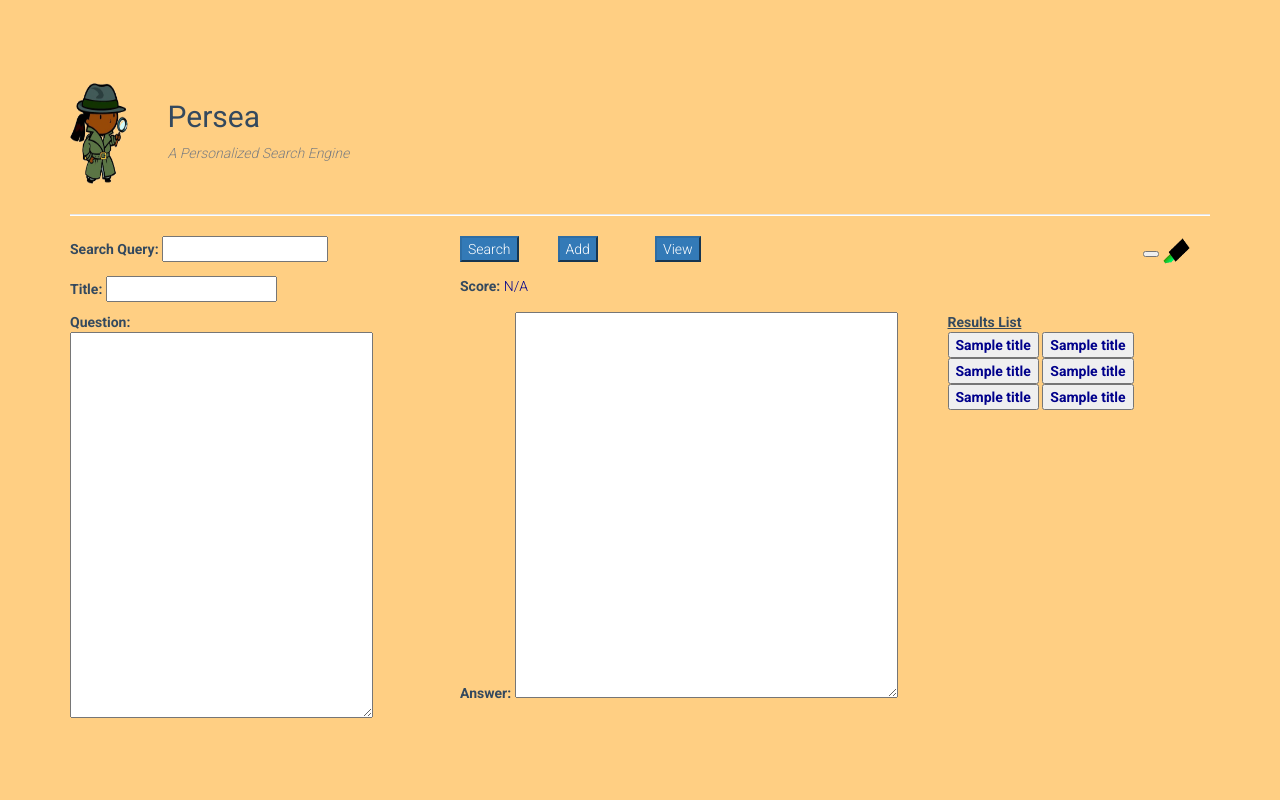
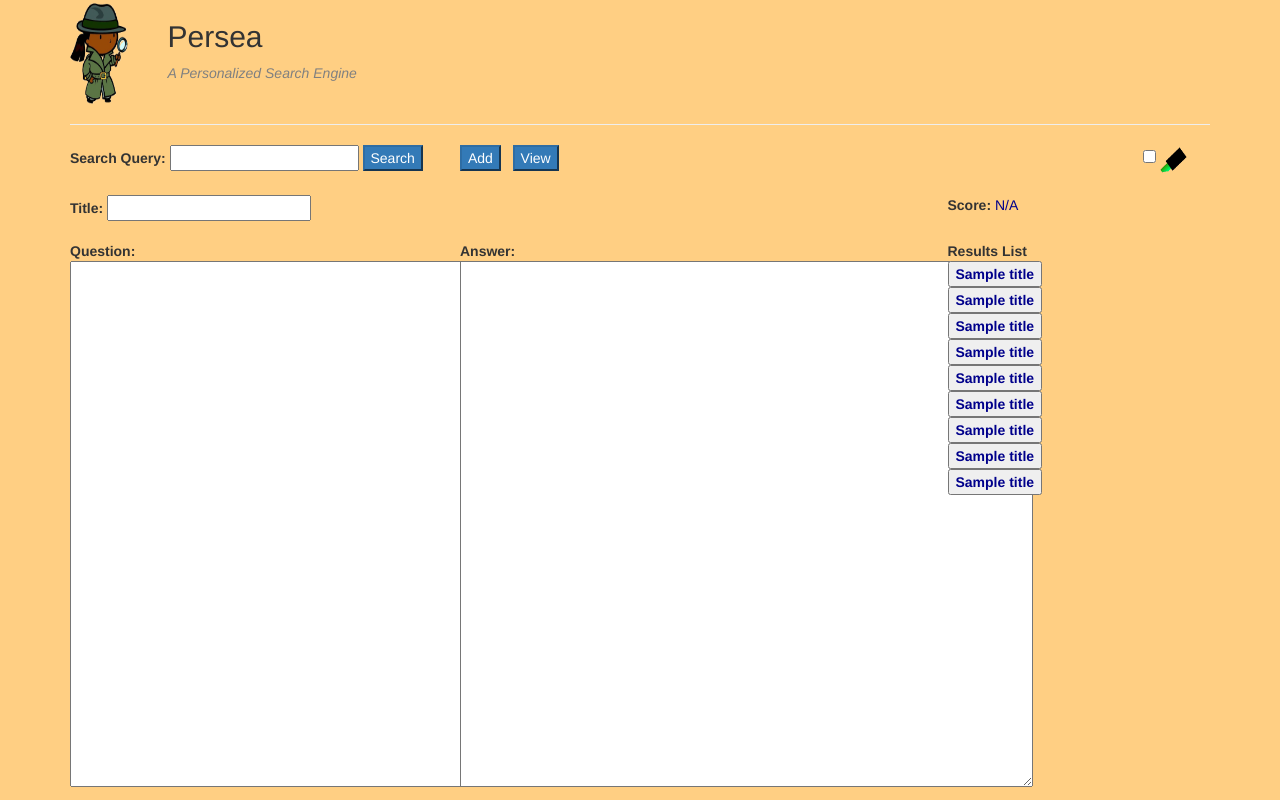
Before and after one commit to knpatel401/Persea, a Flask app: template web-app/app/templates/edit.html in a window 1280 px wide. Run offline with Flask 2, Linux system fonts and the light colour scheme; the template is opened without the code that fills it: values that come from a table or form of the project are taken from there, most other values are stand-ins (such as "Sample title", 1, 10 or a date in 2020); parts of the project's set-up code (start-up, migrations or seed data) failed here and were passed over; some libraries are stand-ins or nearby versions.

Commit message:
Added edit functionality along with a lot of other tweaks.

```diff
--- a/web-app/app/templates/edit.html
+++ b/web-app/app/templates/edit.html
@@ -13,9 +13,9 @@
 {% endblock %}
 
 {% block question %}
-  {{ form.question_query(rows='19',cols='39') }}
+  {{ form.question_query(rows='26',cols='52') }}
 {% endblock %}
 
 {% block answer %}
-  {{ form.answer_query(rows='19',cols='50') }}
+  {{ form.answer_query(rows='26',cols='68') }}
 {% endblock %}
--- a/web-app/app/templates/index.html
+++ b/web-app/app/templates/index.html
@@ -6,12 +6,16 @@
     <meta http-equiv="X-UA-Compatible" content="IE=edge">
     <meta name="viewport" content="width=device-width, initial-scale=1">
 
-    <link rel="stylesheet" type="text/css" href="/static/css/bootstrap.min.css">
-    <link rel="stylesheet" type="text/css" href="/static/css/main.css">
+    <!--link rel="stylesheet" type="text/css" href="https://cdnjs.cloudflare.com/ajax/libs/normalize/4.1.1/normalize.css"-->
+    <!--link rel="stylesheet" type="text/css" href="https://cdnjs.cloudflare.com/ajax/libs/skeleton/2.0.4/skeleton.css"-->
+
+    <!--link rel="stylesheet" type="text/css" href="/static/css/bootstrap.min.css"-->
+    <link rel="stylesheet" type="text/css" href="/static/css/bootstrap.css">
+    <!--link rel="stylesheet" type="text/css" href="/static/css/main.css"-->
     <link rel="stylesheet" type="text/css" href="/static/css/my.css">
 
     <script src="/static/js/jquery.js"></script>
-    <script src="/static/js/bootstrap.min.js"></script>
+    <!--script src="/static/js/bootstrap.min.js"></script-->
     <script src="/static/js/bootstrap-extras.js"></script>
 
 
@@ -39,36 +43,37 @@ Persea<br>
   <hr />
 
    <div class="content">
-     <form method="POST">
+     <form id='search_form' method="POST">
      {{ form.hidden_tag() }}
       <div class="row">
       <div class="col-sm-4">
-	  {{ form.search_query.label }} {{ form.search_query() }}
+	{{ form.search_query.label }} {{ form.search_query() }}
+		  <button type="submit" class="btn-primary" name="search">Search</button>
+
 	</div>
-	<div class="col-sm-1">
-	  <button type="submit" class="btn-primary" name="search">Search</button>
-	</div>
-	<div class="col-sm-1">
+	<div class="col-sm-7">
 	  <button type="submit" class="btn-primary" name="add">Add</button>
-	</div>
-	<div class="col-sm-5">
+	  &nbsp
 	  {% block edit_view %}{% endblock %}
 	</div>
 	<div class="col-sm-1">
-	  <button type="checkbox" class="highlighter" name="highlight" >
-	  </button>
+	  <input type="checkbox" name="highlight" {% if
+     highlight_state %}checked {% endif %} />
           <img src="static/images/highlighter.png" alt="highlighter" style="width:30px;height:30px;">
 	</div>
       </div>
       <!--/form-->
       <div class="row">
-	<div class="col-sm-4">
+	&nbsp
+	</div>
+      <div class="row">
+	<div class="col-sm-9">
 	<b>Title:
 	<font color="darkblue">
 	{% block title %}{% endblock %}
 	</font></b>
 	</div>
-	<div class="col-sm-5">
+	<div class="col-sm-3">
 	<b>Score:</b>
 	<font color="darkblue">
 	{% block score %}{% endblock %}
@@ -78,76 +83,131 @@ Persea<br>
       </div>
       </div>
       <div class="row">
+	&nbsp
+      </div>
+      <div class="row">
         <div class="col-sm-4">
-	<b>Question:</b>
+	<b>Question:</b><br>
 	{% block question %}{% endblock %}
 	</div>
         <div class="col-sm-5">
-	  <b>Answer:</b>
+	  <b>Answer:</b><br>
 	{% block answer %}{% endblock %}
 	</div>
 	<div class="row">
 	<div class="col-sm-3">
-	<b><u>Results List</u>
+	<b>Results List
 	<br>
 	<font color="darkblue">
         <button type="submit" class="my_button text-left" name='0'>
 	{% if title[0] %}
+	  {% if category[0] == "UserInput" %}
+	  <img src="static/images/P_image.png" alt="highlighter" style="width:22px;height:22px;">
+	  {% endif %}
         {{ title[0] | safe }}
 	{% else %}
 	----
         {% endif %}
 	</button>
+	<br>
 
 	<button type="submit" class="my_button text-left" name='1'>
 	{% if title[1] %}
+	  {% if category[1] == "UserInput" %}
+	  <img src="static/images/P_image.png" alt="highlighter" style="width:22px;height:22px;">
+	  {% endif %}
         {{ title[1] | safe }}
 	{% else %}
 	----
         {% endif %}
-
-
 	</button>
+	<br>
 
         <button type="submit" class="my_button text-left" name='2'>
 	{% if title[2] %}
+	  {% if category[2] == "UserInput" %}
+	  <img src="static/images/P_image.png" alt="highlighter" style="width:22px;height:22px;">
+	  {% endif %}
         {{ title[2] | safe}}
 	{% else %}
 	----
         {% endif %}
-
-
 	</button>
+	<br>
 
 	<button type="submit" class="my_button text-left" name='3'>
 	{% if title[3] %}
+	  {% if category[3] == "UserInput" %}
+	  <img src="static/images/P_image.png" alt="highlighter" style="width:22px;height:22px;">
+	  {% endif %}
         {{ title[3]  | safe }}
 	{% else %}
 	----
         {% endif %}
-
-
 	</button>
+	<br>
 
 	<button type="submit" class="my_button text-left" name='4'>
 	{% if title[4] %}
+	  {% if category[4] == "UserInput" %}
+	  <img src="static/images/P_image.png" alt="highlighter" style="width:22px;height:22px;">
+	  {% endif %}
         {{ title[4] | safe }}
 	{% else %}
 	----
         {% endif %}
-
-
 	</button>
+	<br>
 
 	<button type="submit" class="my_button text-left" name='5'>
 	{% if title[5] %}
+	  {% if category[5] == "UserInput" %}
+	  <img src="static/images/P_image.png" alt="highlighter" style="width:22px;height:22px;">
+	  {% endif %}
         {{ title[5] | safe }}
 	{% else %}
 	----
         {% endif %}
+	</button>
+        <br>
+
+	<button type="submit" class="my_button text-left" name='6'>
+	{% if title[6] %}
+	  {% if category[6] == "UserInput" %}
+	  <img src="static/images/P_image.png" alt="highlighter" style="width:22px;height:22px;">
+	  {% endif %}
+        {{ title[6] | safe }}
+	{% else %}
+	----
+        {% endif %}
+	</button>
+        <br>
+
+	<button type="submit" class="my_button text-left" name='7'>
+	{% if title[7] %}
+	  {% if category[7] == "UserInput" %}
+	  <img src="static/images/P_image.png" alt="highlighter" style="width:22px;height:22px;">
+	  {% endif %}
+        {{ title[7] | safe }}
+	{% else %}
+	----
+        {% endif %}
+	</button>
+        <br>
+
+	<button type="submit" class="my_button text-left" name='8'>
+	{% if title[8] %}
+	  {% if category[8] == "UserInput" %}
+	  <img src="static/images/P_image.png" alt="highlighter" style="width:22px;height:22px;">
+	  {% endif %}
+        {{ title[8] | safe }}
+	{% else %}
+	----
+        {% endif %}
+	</button>
+        <br>
 
 
-	</button>
 	</font></b>
 	</div>
 
@@ -159,7 +219,11 @@ Persea<br>
       </div>
 
   <script type="text/javascript">
-
+      $(document).ready(function() {
+        $('input[name="highlight"]').click(function() {
+          document.getElementById('search_form').submit();
+        });
+      });
   </script>
 
     </body>
--- a/web-app/app/views.py
+++ b/web-app/app/views.py
@@ -8,12 +8,15 @@ from . import app,vectorizer,lsa,dtm_lsa,df_filtered
 import re
 from nltk.corpus import stopwords
 import heapq
+from sklearn.preprocessing import Normalizer
+import pandas as pd
 
 cachedStopWords = stopwords.words("english")
 NUM_RESULTS = 10
 title = []
 question = []
 answer = []
+category = []
 score = []
 search_query = ''
 title_query = ''
@@ -26,12 +29,9 @@ class SearchForm(Form):
     title_query = fields.StringField('', validators=[])
     question_query = fields.TextAreaField('', validators=[])
     answer_query = fields.TextAreaField('', validators=[])
-#    title_query = fields.TextAreaField('', validators=[])
-    #answer_query = fields.StringField('', validators=[Required()])
     submit = fields.SubmitField('Submit')
 
 def lookup_search(query):
-    from sklearn.preprocessing import Normalizer
     from IPython.core.display import display, HTML
 
     test_text = [query,query]
@@ -41,15 +41,16 @@ def lookup_search(query):
 
     dot_prods = (np.matrix(dtm_test_lsa[0])*np.matrix(dtm_lsa).transpose())
     test = dot_prods.tolist()[0]
-    val= test.index(max(test))
-    print("Score = " + str(max(test)))
+    #val= test.index(max(test))
+    #print("Score = " + str(max(test)))
 
     if max(test) == 0:
-        question = False
-        answer = False
-        title = "<font color=\"red\">Sorry, no search result found</font>"
+        question = ['N/A']
+        answer = ['N/A']
+        category = ['N/A']
+        title = ["<font color=\"red\">Sorry, no search result found</font>"]
         score = "0"
-        return title,question,answer,score
+        return title,question,answer,category,score
     else:
         max_vals = heapq.nlargest(NUM_RESULTS, enumerate(test), key=lambda x: x[1])
         max_indices = [x[0] for x in max_vals]
@@ -58,11 +59,26 @@ def lookup_search(query):
         title = df_filtered.iloc[max_indices]['@Title'].values
         question = df_filtered.iloc[max_indices]['@Body'].values
         answer = df_filtered.iloc[max_indices]['@Answer'].values
-        #question = df_filtered[val:val+1]['@Body'].values[0]
-        #answer = df_filtered[val:val+1]['@Answer'].values[0]
+        category = df_filtered.iloc[max_indices]['Category'].values
 
+    return title,question,answer,category,score
 
-    return title,question,answer,score
+def add_entry(new_title, new_question, new_answer):
+    global df_filtered
+    global dtm_lsa
+
+    # add row to database
+    new_row = pd.Series([new_title,new_question,new_answer,'','UserInput'],index=['@Title', '@Body', '@Answer', '@Tags', 'Category'])
+    df_filtered = df_filtered.append(new_row, ignore_index=True)
+
+    # calculate lsa components for new entry and add to dtm_lsa
+    query = new_title
+    test_text = [query,query]
+    dtm_test = vectorizer.transform(test_text)
+    dtm_test_lsa = lsa.transform(dtm_test)
+    dtm_test_lsa = Normalizer(copy=False).transform(dtm_test_lsa)
+    dtm_lsa = np.append(dtm_lsa, [dtm_test_lsa[0]],axis=0)
+    a = dtm_test_lsa[0]
 
 @app.route('/', methods=('GET', 'POST'))
 def index():
@@ -72,6 +88,7 @@ def index():
     global title
     global question
     global answer
+    global category
     global score
     global search_query
     global question_index
@@ -80,13 +97,10 @@ def index():
     form = SearchForm()
     question_submit = None
     answer_submit = None
+    category_submit = None
     title_submit = None
 
-    print("test1")
-
     if form.validate_on_submit():
-
-        print("test2")
 
         # store the submitted values
         submitted_data = form.data
@@ -97,13 +111,12 @@ def index():
         if "search" in request.form:
             question_index = 0
             search_query = submitted_data['search_query']
-            title,question,answer,score = lookup_search(search_query)
+            title,question,answer,category,score = lookup_search(search_query)
 
         if "add" in request.form:
-            title[question_index] = submitted_data['title_query']
-            question[question_index] = submitted_data['question_query']
-            answer[question_index] = submitted_data['answer_query']
-            # ADD CODE TO ADD TO DATABASE
+            add_entry(submitted_data['title_query'],
+                      submitted_data['question_query'],
+                      submitted_data['answer_query'])
 
         if "view" in request.form:
             print "VIEW"
@@ -111,26 +124,25 @@ def index():
                 title.append(submitted_data['title_query'])
                 question.append(submitted_data['question_query'])
                 answer.append(submitted_data['answer_query'])
-
             else:
                 title[question_index] = submitted_data['title_query']
                 question[question_index] = submitted_data['question_query']
                 answer[question_index] = submitted_data['answer_query']
-            highlight_state = "OFF"
-            return render_template('view.html', form=form, title=title, question=question, answer=answer, score=score, question_index=question_index,highlight_state=highlight_state)
+            highlight_state = False
+            return render_template('view.html', form=form, title=title, question=question,
+                                   answer=answer, category=category,score=score,
+                                   question_index=question_index,highlight_state=highlight_state)
 
         if "edit" in request.form:
             print "EDIT"
             if len(question) > question_index:
-                form.title_query.process_data(submitted_data['search_query'])
+                form.title_query.process_data(title[question_index])
                 form.question_query.process_data(question[question_index])
                 form.answer_query.process_data(answer[question_index])
-            if highlight_enabled:
-                highlight_state = "ON"
-            else:
-                highlight_state = "OFF"
-
-            return render_template('edit.html', form=form, title=title_submit, question=question_submit, answer=answer_submit, score=score, question_index=question_index,highlight_state=highlight_state)
+            highlight_state = False
+            return render_template('edit.html', form=form, title=title_submit, question=question_submit,
+                                   answer=answer_submit, category=category, score=score,
+                                   question_index=question_index,highlight_state=highlight_state)
 
 
     # TODO: find a cleaner way to do this
@@ -146,7 +158,15 @@ def index():
         question_index = 4
     elif "5" in request.form:
         question_index = 5
-
+    elif "6" in request.form:
+        question_index = 6
+    elif "7" in request.form:
+        question_index = 7
+    elif "8" in request.form:
+        question_index = 8
+    elif "9" in request.form:
+        question_index = 9
+    print request.form
     if "highlight" in request.form:
         if highlight_enabled:
             highlight_enabled = False
@@ -157,9 +177,11 @@ def index():
     title_submit = list(title)
     question_submit = list(question)
     answer_submit = list(answer)
+    category_submit = list(category)
     if highlight_enabled:
-        highlight_state = "ON"
+        highlight_state = True
         search_terms = search_query.split()
+        print search_terms
         for term in search_terms:
             if term not in cachedStopWords:
                 #pattern = re.compile(term, re.IGNORECASE)
@@ -167,15 +189,15 @@ def index():
                 pattern = re.compile(r'\b(%s)\b' % term, re.IGNORECASE)
                 #for idx in range(len(title)):
                 idx = question_index
-                print "Before: " + title[question_index]
-                title_submit[question_index] = pattern.sub('<mark>'+term+'</mark>',title[question_index])
-                print "After: " + title[question_index]
-                question_submit[question_index] = pattern.sub('<mark>'+term+'</mark>',question[question_index])
-                answer_submit[question_index] = pattern.sub('<mark>'+term+'</mark>',answer[question_index])
+                title_submit[question_index] = pattern.sub('<mark>'+term+'</mark>',title_submit[question_index])
+                question_submit[question_index] = pattern.sub('<mark>'+term+'</mark>',question_submit[question_index])
+                answer_submit[question_index] = pattern.sub('<mark>'+term+'</mark>',answer_submit[question_index])
     else:
-        highlight_state = "OFF"
+        highlight_state = False
     print(score)
 
     print "SEARCH"
 
-    return render_template('search.html', form=form, title=title_submit, question=question_submit, answer=answer_submit, score=score, question_index=question_index,highlight_state=highlight_state)
+    return render_template('search.html', form=form, title=title_submit, question=question_submit,
+                           answer=answer_submit, category=category, score=score,
+                           question_index=question_index, highlight_state=highlight_state)
```
Also changed, not shown: web-app/app/static/css/my.css (+40 -9 lines), web-app/app/__init__.py (line endings or trailing spaces).
